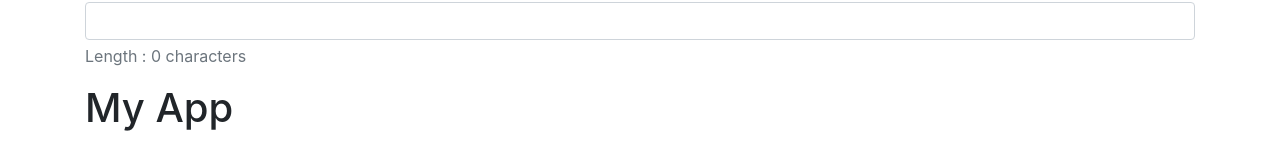
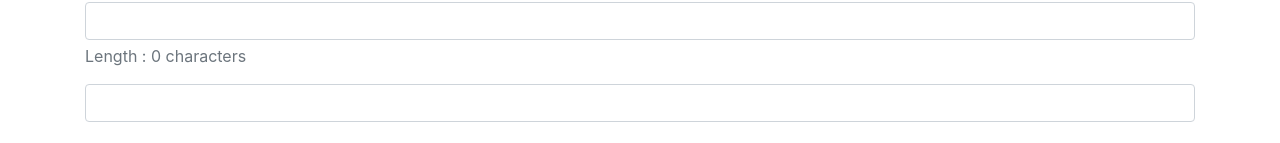
Before and after one commit to jacquescoetzee202/first-react-app, a React (Create React App) app: page / in a window 1280 px wide. Shown: the part 2059-2202 px from the top of the page. Built offline with nearby package versions, Linux system fonts and the light colour scheme.

Commit message:
added PasswordStrength compeonent

```diff
--- a/src/components/Stuff.js
+++ b/src/components/Stuff.js
@@ -16,6 +16,7 @@ import Die from "./stateTricksy/Die";
 import GodCounter from "./lifecycle/GodCounter";
 import TwoCounters from "./lifecycle/TwoCounters";
 import Length from "./forms/Length";
+import PasswordStrength from "./forms/PasswordStrength";
 
 
 
@@ -39,6 +40,7 @@ const Stuff = ( {square} ) => (
         <GodCounter />
         <TwoCounters />
         <Length />
+        <PasswordStrength />
         <Header>My App</Header>
         <Paragraph>{ crazyCatPara }</Paragraph>
         <Gif />
--- /dev/null
+++ b/src/components/forms/PasswordStrength.js
@@ -0,0 +1,48 @@
+import { Component } from "react";
+
+class PasswordStrength extends Component {
+    constructor() {
+        super();
+
+        this.state = {
+            input: "",
+        }
+        this.handleChange = this.handleChange.bind(this);
+    }
+
+    handleChange(event) {
+        this.setState({ input: event.currentTarget.value })
+    }
+
+    render() {
+        const length = this.state.input.length;
+
+        let color;
+
+        if(length > 16 ){
+            color = "green";
+        } else if (length > 9){
+            color = "orange";
+        } else if (length > 0){
+            color = "red";
+        } else {
+            color = "none";
+        }
+
+        return (
+            <div className="form-group">
+                <input
+                    type = "password"
+                    className = "form-control"
+                    value = {this.state.input}
+                    onChange = { this.handleChange }
+                    style = {{
+                        backgroundColor: color
+                    }}
+                />
+            </div>
+        );
+    }
+}
+
+export default PasswordStrength;
```
Also changed, not shown: 1 other file (tests, documents, lock files or other folders).
